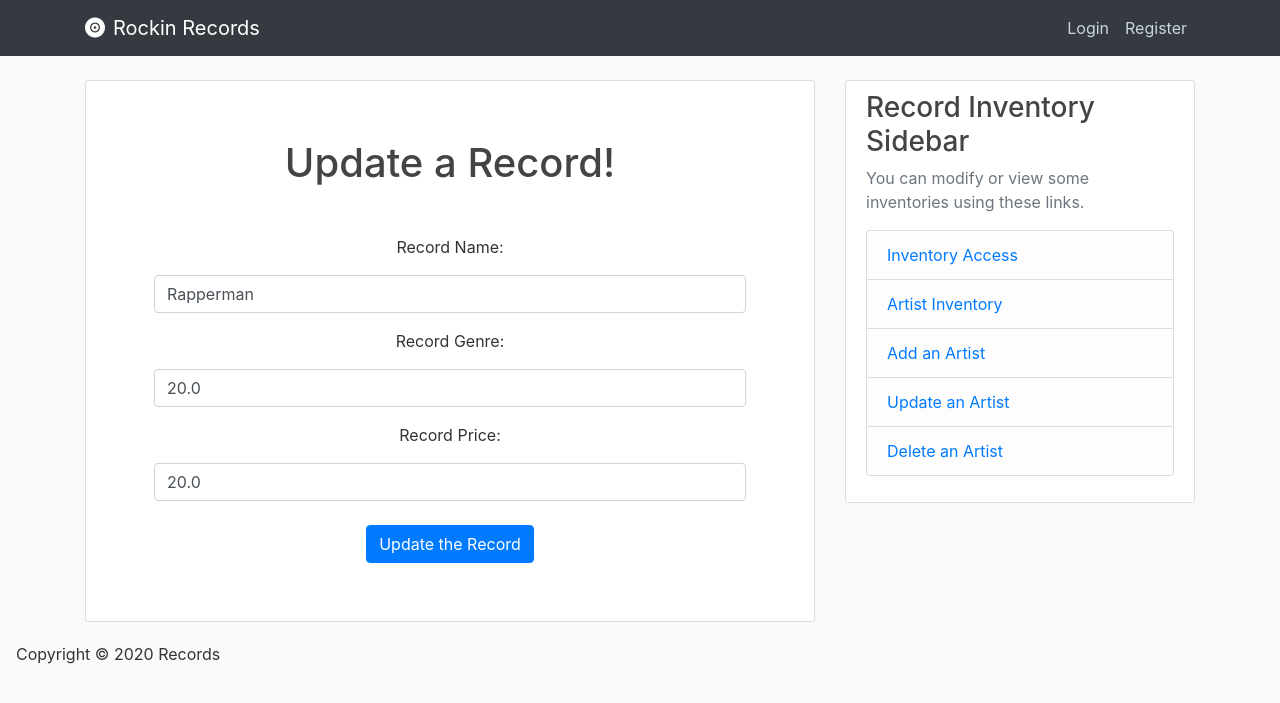
After one commit to DylanKlintworth/Rockin-Records, a Flask app: page /record/1/update in a window 1280 px wide. The commit adds this page. Shown: the top 703 px of the page. Run offline with Flask 2, Linux system fonts and the light colour scheme; data comes from the database, SQL or seed files in the repository; both versions use the stored data as it was after the commit; some libraries are stand-ins or nearby versions.

Commit message:
added record updating functionality

```diff
--- a/database/Templates/record.html
+++ b/database/Templates/record.html
@@ -10,6 +10,9 @@
               </a>
               <h4 class="text-muted"> Genre: {{ record['record_genre'] }} </h4>
               <h4 class="text-muted"> Artist: {{ record['artist_name'] }} </h4>
+              <div>
+                  <a class="btn btn-secondary btn-sm mt-1 mb-1" href="{{ url_for('update_record', record_id=record.record_id) }}">Update</a>
+              </div>
             </div>
           </div>
         </article>
--- /dev/null
+++ b/database/Templates/record_update.html
@@ -0,0 +1,53 @@
+{% extends "index.html" %}
+{% block content %}
+    <div class="content-section text-center">
+        <h1 class="m-5 h1"> Update a Record! </h1>
+        <div>
+            <form method="POST" action="" id="search-form" class="m-5">
+                {{ form.hidden_tag() }}
+                <div class="form-group">
+                    {{ form.record_name.label(class="mb-3") }}
+                    {% if form.record_name.errors %}
+                    {{ form.record_name(class="form-control form-control-lg is-invalid") }}
+                        <div class="invalid-feedback">
+                            {% for error in form.record_name.errors %}
+                                <span>{{ error }}</span>
+                            {% endfor %}
+                        </div>
+                    {% else %}
+                    {{ form.record_name(class="form-control") }}
+                    {% endif %}
+                </div>
+                <div class="form-group">
+                    {{ form.record_genre.label(class="mb-3") }}
+                    {% if form.record_genre.errors %}
+                        {{ form.record_genre(class="form-control form-control-lg is-invalid") }}
+                            <div class="invalid-feedback">
+                                {% for error in form.record_genre.errors %}
+                                    <span>{{ error }}</span>
+                                {% endfor %}
+                            </div>
+                    {% else %}
+                    {{ form.record_genre(class="form-control") }}
+                    {% endif %}
+                </div>
+                <div class="form-group">
+                    {{ form.record_price.label(class="mb-3") }}
+                    {% if form.record_price.errors %}
+                    {{ form.record_price(class="form-control form-control-lg is-invalid") }}
+                        <div class="invalid-feedback">
+                            {% for error in form.record_price.errors %}
+                                <span>{{ error }}</span>
+                            {% endfor %}
+                        </div>
+                    {% else %}
+                    {{ form.record_price(class="form-control") }}
+                    {% endif %}
+                </div>
+                <div class="form-group">
+                    {{ form.submit(class="btn btn-primary mt-2") }}
+                </div>
+            </form>
+        </div>
+    </div>
+{% endblock content %}
--- a/database/forms.py
+++ b/database/forms.py
@@ -67,24 +67,11 @@ class DeleteRecordForm(FlaskForm):
     submit = SubmitField('Delete the Record')
 
 
-class UpdateRecordFormArtist(FlaskForm):
-    artists = Artists.query.with_entities(Artists.artist_id, Artists.artist_name).all()
-    artist_choices = [(artist[0], artist[1]) for artist in artists]
-    artist = SelectField('Select Artist', validators=[DataRequired()], choices=artist_choices, coerce=int)
-    artist_submit = SubmitField('Select Artist')
-
-
-class UpdateRecordFormRecord(FlaskForm):
-    record = SelectField('Select Record', choices=[(0, "0")], coerce=int, validators=[DataRequired()])
-    record_submit = SubmitField('Select Record')
-
-
-class UpdateRecordFormDetails(FlaskForm):
-    record_name = StringField('Enter Record Name', validators=[DataRequired()])
-    record_genre = StringField('Enter Record Genre', validators=[DataRequired()])
-    record_price = FloatField('Enter Record Price', validators=[DataRequired()])
-    submit = SubmitField('Submit Record')
-
+class UpdateRecordForm(FlaskForm):
+    record_name = StringField('Record Name:', validators=[DataRequired()])
+    record_genre = StringField('Record Genre:', validators=[DataRequired()])
+    record_price = FloatField('Record Price:', validators=[DataRequired()])
+    submit = SubmitField('Update the Record')
 
 class RegistrationForm(FlaskForm):
     email = StringField('Email',
--- a/database/routes.py
+++ b/database/routes.py
@@ -113,6 +113,24 @@ def record(record_id):
     return render_template("record.html", record=record_artist)
 
 
+@app.route('/record/<record_id>/update', methods=['GET', 'POST'])
+def update_record(record_id):
+    record = Records.query.get_or_404(record_id)
+    form = UpdateRecordForm()
+    if form.validate_on_submit():
+        record.record_name = form.record_name.data
+        record.record_genre = form.record_price.data
+        record.record_price = form.record_price.data
+        db.session.commit()
+        flash('The record has been updated!', 'success')
+        return redirect(url_for('home'))
+    elif request.method == 'GET':
+        form.record_name.data = record.record_name
+        form.record_genre.data = record.record_genre
+        form.record_price.data = record.record_price
+    return render_template('record_update.html', form=form)
+
+
 @app.route("/artist_inventory", methods=['GET', 'POST'])
 def artist_inventory():
     form = UpdateInventoryAccessForm()
```
Also changed, not shown: database/record_store.db.
